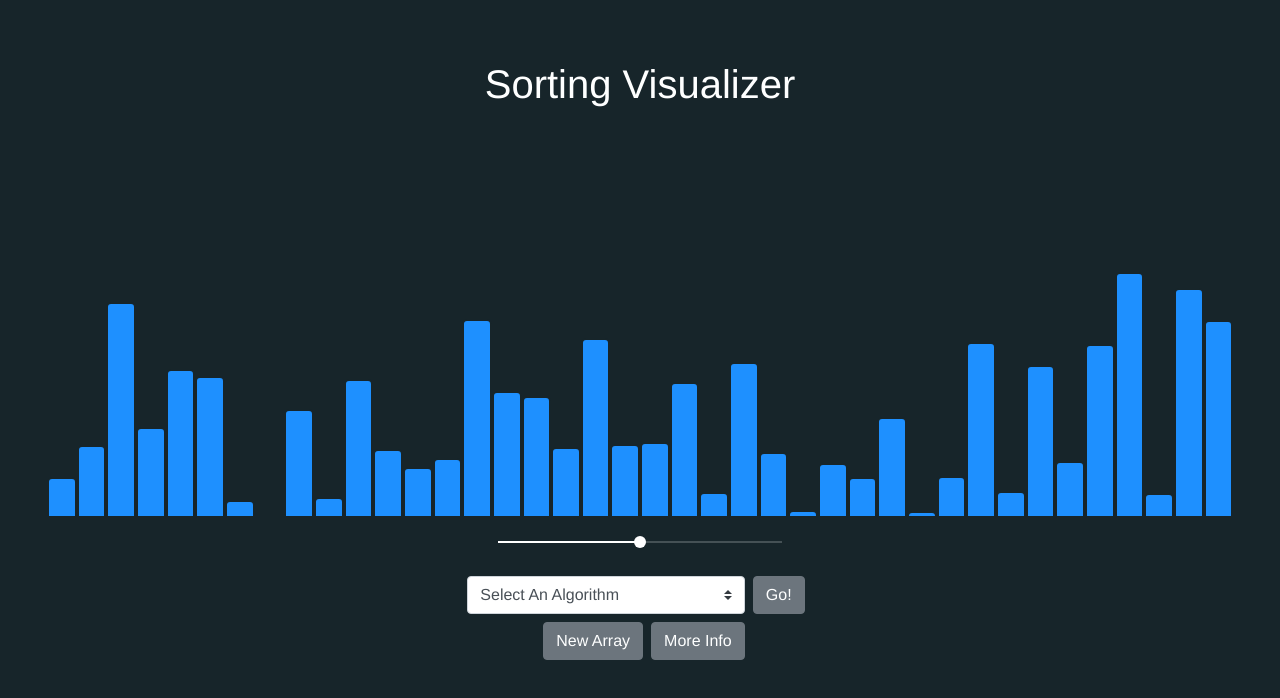
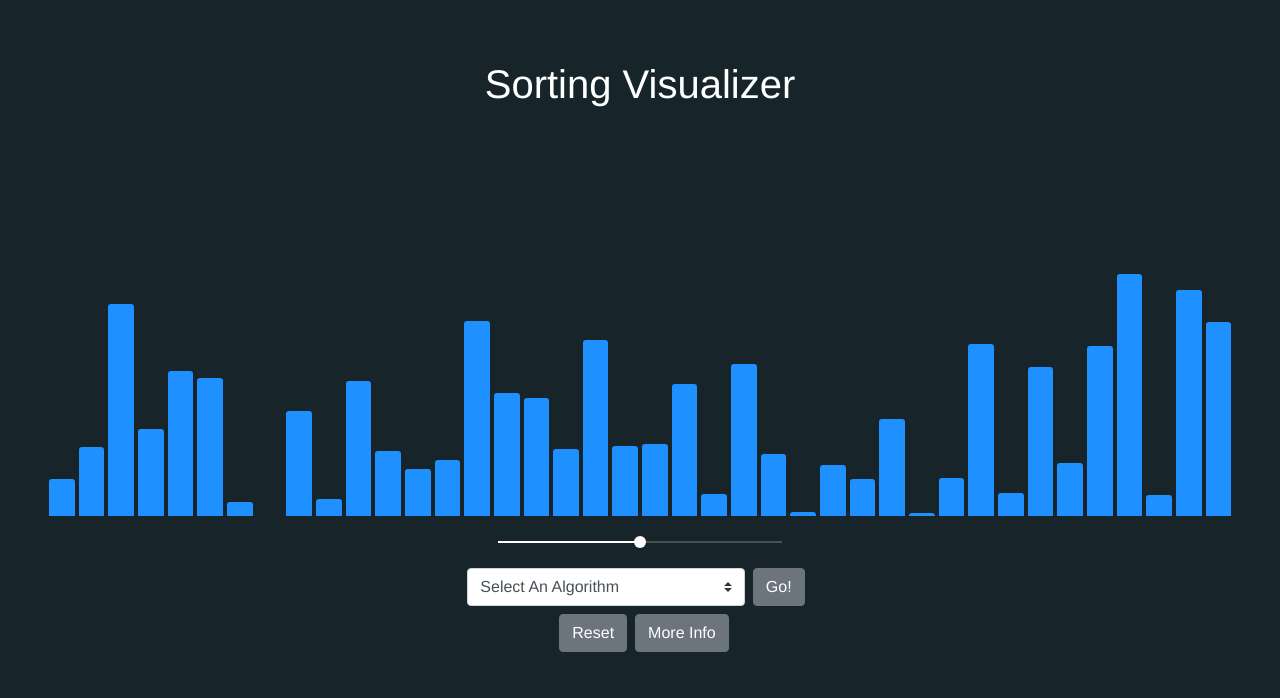
Before and after one commit to jameseaster/algo-visualization, a Vue app: page / in a window 1280 px wide. Shown: the top 698 px of the page. Built offline with nearby package versions, Linux system fonts and the light colour scheme; what vue-window-size would draw is missing.

Commit message:
(refactor) change new array button name to reset

```diff
--- a/src/components/Dropdown.vue
+++ b/src/components/Dropdown.vue
@@ -1,6 +1,6 @@
 <template>
   <b-container fluid="sm">
-    <b-row align-h="center" class="mt-2" no-gutters>
+    <b-row align-h="center" no-gutters>
       <b-col cols="6" md="4" lg="3" align-self="center" fluid>
         <b-form-select v-model="selected" :options="options"> </b-form-select>
       </b-col>
@@ -10,7 +10,7 @@
     </b-row>
     <b-row align-h="center" class="mt-2" no-gutters>
       <b-col cols="auto" align-self="center" class="mx-2">
-        <b-button @click="$emit('new-array')">New Array</b-button>
+        <b-button @click="$emit('new-array')">Reset</b-button>
       </b-col>
       <b-col cols="auto" align-self="center">
         <b-button v-b-toggle.collapse-1>More Info</b-button>
```
